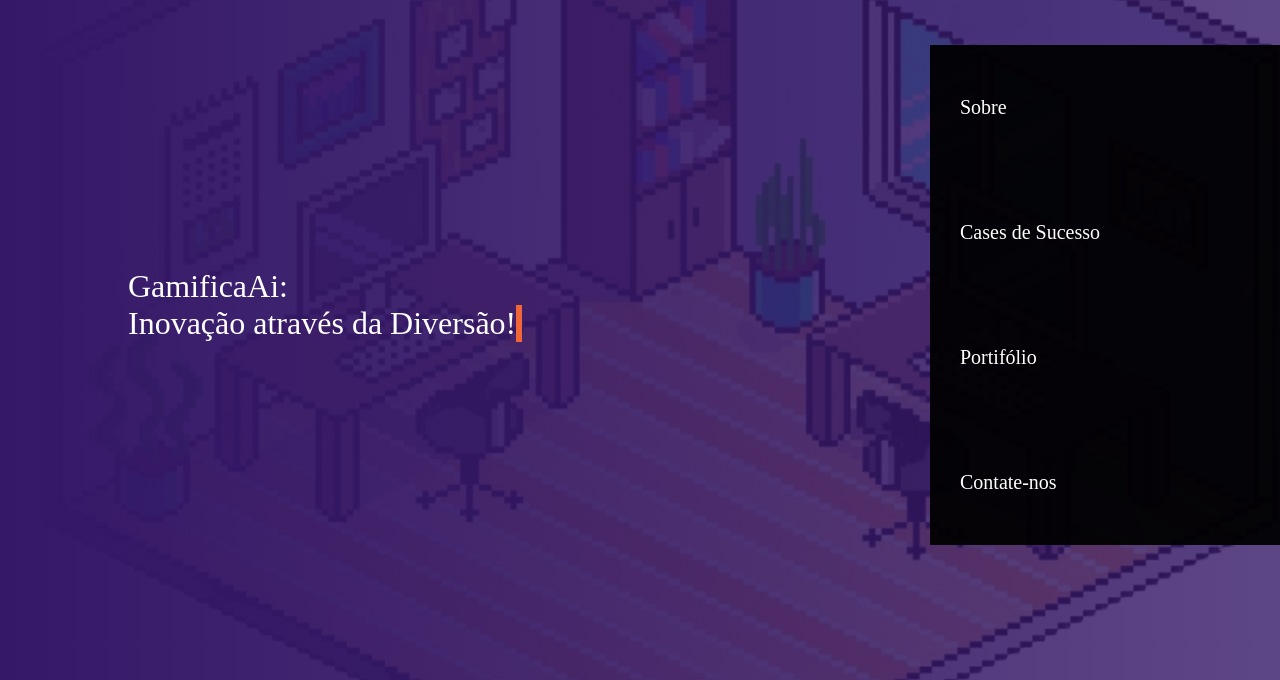
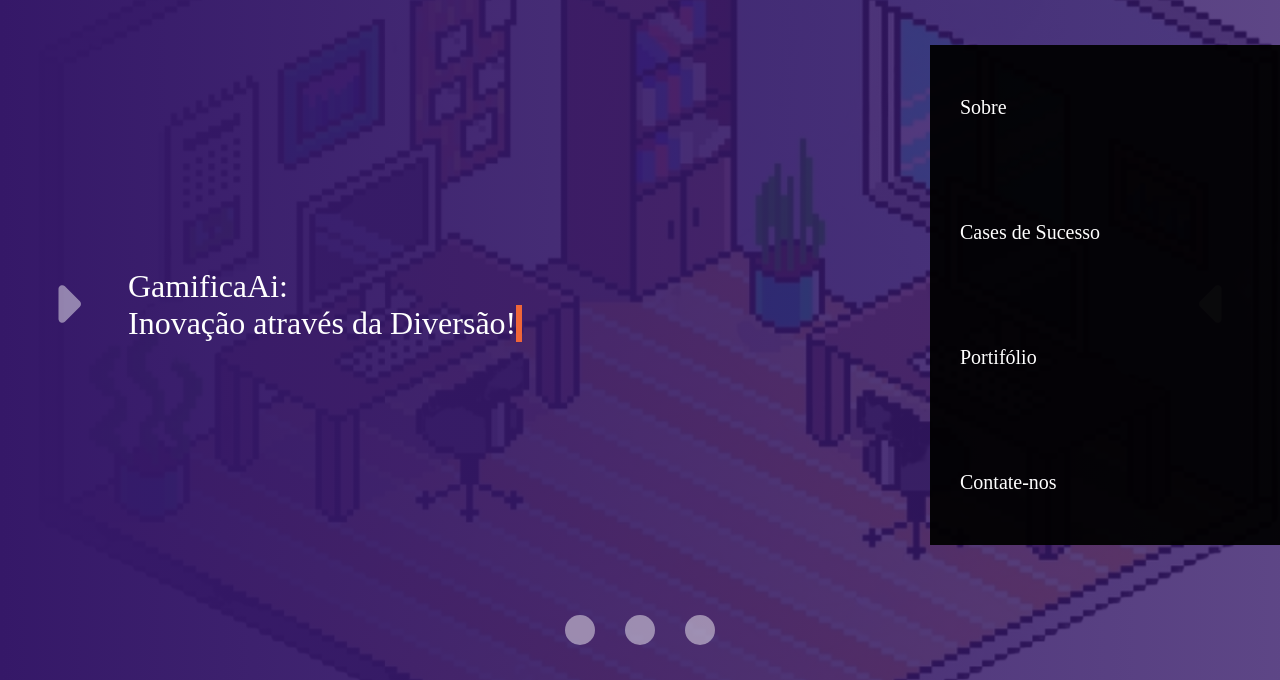
Before and after one commit to DRagon-pixe/Gamificaai, a plain HTML site: page index.html in a window 1280 px wide. Shown: the part 120-800 px from the top of the page. Drawn offline with Linux system fonts and the light colour scheme; a web font is replaced by a local one.

Commit message:
feat:Carrosel

```diff
--- a/index.html
+++ b/index.html
@@ -32,6 +32,15 @@
         </header>
         <div class="container-grid conteudo-banner">
             <p>GamificaAi: <span>Inovação através da Diversão!</span></p>
+            <button onclick="mostrarProximoSlide()" id="botao-proximo"><svg xmlns="http://www.w3.org/2000/svg" viewBox="0 0 256 512"><!--!Font Awesome Free 6.5.2 by @fontawesome - https://fontawesome.com License - https://fontawesome.com/license/free Copyright 2024 Fonticons, Inc.--><path d="M9.4 278.6c-12.5-12.5-12.5-32.8 0-45.3l128-128c9.2-9.2 22.9-11.9 34.9-6.9s19.8 16.6 19.8 29.6l0 256c0 12.9-7.8 24.6-19.8 29.6s-25.7 2.2-34.9-6.9l-128-128z"/></svg></button>
+            <button onclick="mostrarSlideAnterior()" id="botao-anterior"><svg xmlns="http://www.w3.org/2000/svg" viewBox="0 0 256 512"><!--!Font Awesome Free 6.5.2 by @fontawesome - https://fontawesome.com License - https://fontawesome.com/license/free Copyright 2024 Fonticons, Inc.--><path d="M246.6 278.6c12.5-12.5 12.5-32.8 0-45.3l-128-128c-9.2-9.2-22.9-11.9-34.9-6.9s-19.8 16.6-19.8 29.6l0 256c0 12.9 7.8 24.6 19.8 29.6s25.7 2.2 34.9-6.9l128-128z"/></svg></button>
+
+            <div class="botoes">
+                <button><svg xmlns="http://www.w3.org/2000/svg" viewBox="0 0 512 512"><!--!Font Awesome Free 6.5.2 by @fontawesome - https://fontawesome.com License - https://fontawesome.com/license/free Copyright 2024 Fonticons, Inc.--><path d="M256 512A256 256 0 1 0 256 0a256 256 0 1 0 0 512z"/></svg></button>
+                <button><svg xmlns="http://www.w3.org/2000/svg" viewBox="0 0 512 512"><!--!Font Awesome Free 6.5.2 by @fontawesome - https://fontawesome.com License - https://fontawesome.com/license/free Copyright 2024 Fonticons, Inc.--><path d="M256 512A256 256 0 1 0 256 0a256 256 0 1 0 0 512z"/></svg></button>
+                <button><svg xmlns="http://www.w3.org/2000/svg" viewBox="0 0 512 512"><!--!Font Awesome Free 6.5.2 by @fontawesome - https://fontawesome.com License - https://fontawesome.com/license/free Copyright 2024 Fonticons, Inc.--><path d="M256 512A256 256 0 1 0 256 0a256 256 0 1 0 0 512z"/></svg></button>
+
+            </div>
         </div>
     </div>
     <section id="sobre">
--- a/script.js
+++ b/script.js
@@ -34,3 +34,45 @@
     iconeX.style.display = "inline"
     iconeBarras.style.display = "none"
 }
+
+// Funcao carrosel
+
+let slides = [
+    "primeiro-banner",
+    "segundo-banner",
+    "terceiro-banner"
+]
+
+let slideAtual = 0
+
+let numeroSlides = slides.length
+
+let banner = document.querySelector(".banner")
+
+banner.classList.add(slides[slideAtual])
+
+const mostrarProximoSlide = () => {
+    // Remove slide anterior
+    banner.classList.remove(slides[slideAtual])
+
+    // Muda a posicao da lista de slides, para mostrar o slideAtual
+    if(slideAtual < (numeroSlides - 1) ) {
+        slideAtual++
+    } else {
+        slideAtual = 0
+    }
+
+    // Renderiza o slideAtual
+    banner.classList.add(slides[slideAtual])
+}
+
+const mostrarSlideAnterior = () => {
+    // Remove slide anterior
+    banner.classList.remove(slides[slideAtual])
+    if(slideAtual > 0) {
+        slideAtual--
+    } else {
+        slideAtual = numeroSlides - 1
+    }
+    banner.classList.add(slides[slideAtual])
+}
--- a/style.css
+++ b/style.css
@@ -38,9 +38,64 @@
 
 .banner {
     height: 100vh;
-    background-image: linear-gradient(90deg, rgba(53, 24, 104, 1) 0%, rgba(53, 24, 104, 0.8) 100%), url(img/bg-room.png.png);
+
     background-repeat: no-repeat;
     background-position: 165% 40%;
+    position: relative;
+}
+
+.primeiro-banner {
+    background-image: linear-gradient(90deg, rgba(53, 24, 104, 1) 0%, rgba(53, 24, 104, 0.8) 100%), url(img/bg-room.png.png);
+}
+
+.segundo-banner {
+    background-image: linear-gradient(90deg, rgba(24, 104, 36, 1) 0%, rgba(24, 104, 36, 0.8) 100%), url(img/bg-room.png.png);
+}
+
+.terceiro-banner {
+    background-image: linear-gradient(90deg, rgba(104, 24, 48, 1) 0%, rgba(104, 24, 48, 0.8) 100%), url(img/bg-room.png.png);
+}
+
+#botao-anterior, #botao-proximo {
+    width: 30px;
+    background: none;
+    border: none;
+    cursor: pointer;
+    position: absolute;
+}
+
+#botao-anterior {
+    left: 4%;
+}
+
+#botao-proximo {
+    right: 4%;
+}
+
+#botao-anterior svg, #botao-proximo svg {
+    fill: #ffffff76;
+}
+
+.botoes {
+    width: 150px;
+    display: flex;
+    justify-content: space-between;
+    align-items: center;
+    position: absolute;
+    bottom: 4%;
+    left: 50%;
+    margin-left: -75px;
+}
+
+.botoes button {
+    width: 30px;
+    background: none;
+    border: none;
+    cursor: pointer;
+}
+
+.botoes button svg {
+    fill: #ffffff76;
 }
 
 header {
@@ -424,6 +479,7 @@
         position: absolute;
         top: 165px;
         right: 0;
+        z-index: 1;
     }
 
     #sobre {
```
Also changed, not shown: img/caret-left-solid.svg (added), img/caret-right-solid.svg (added), img/circle-solid.svg (added).
